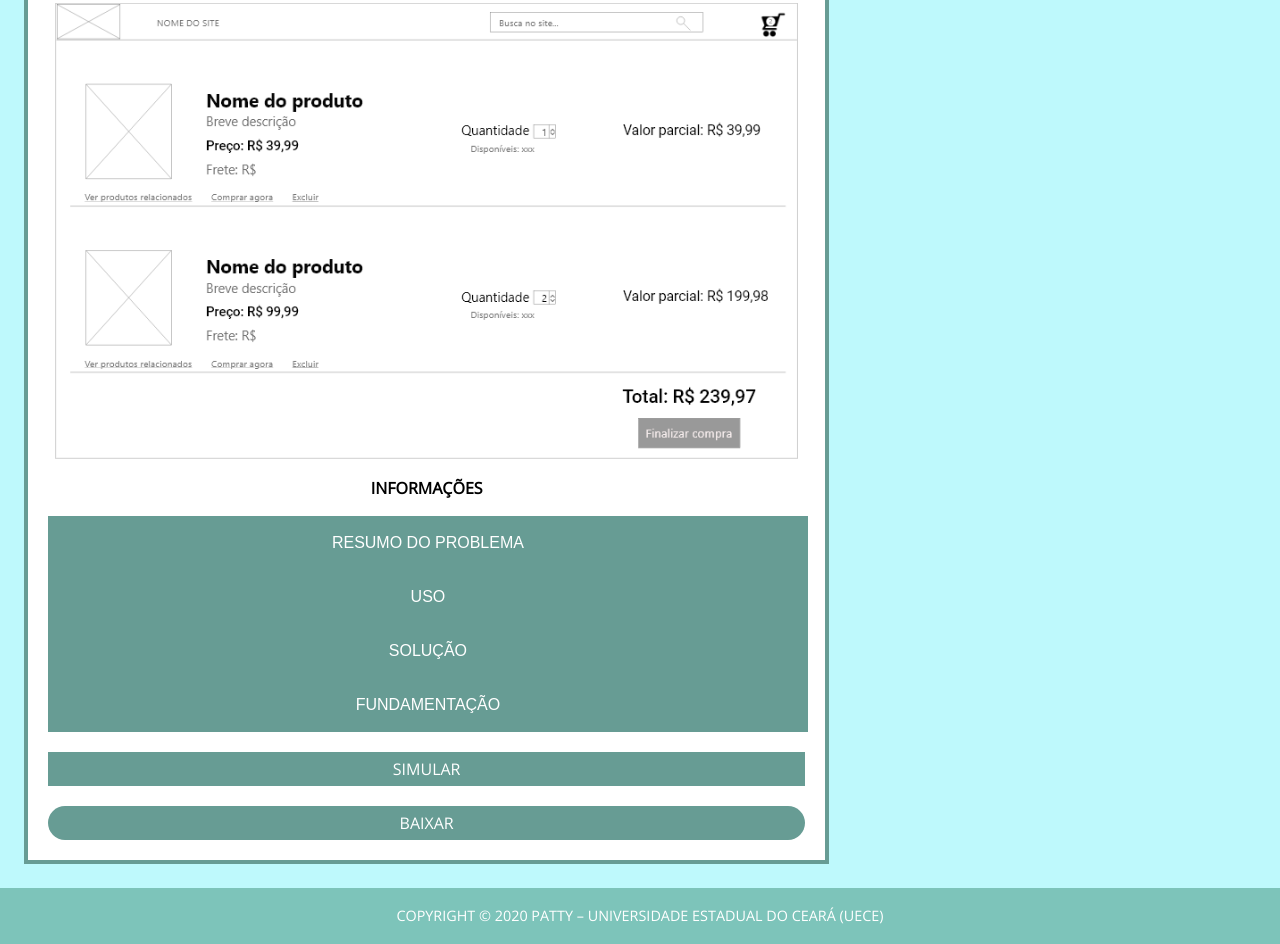
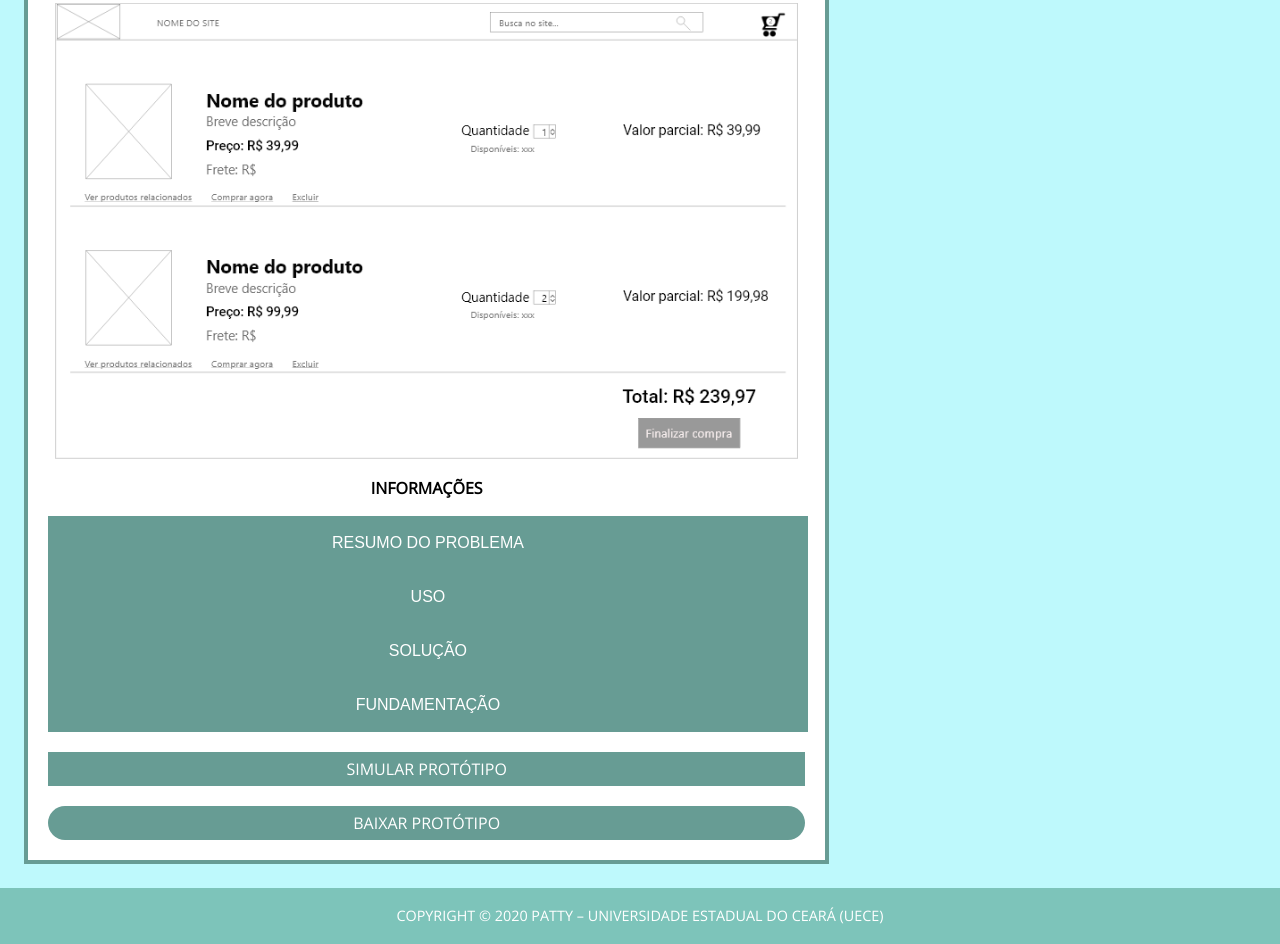
Before and after one commit to GitHuBreno/Patty, a plain HTML site: page padroes/carrinho_de_compras.html in a window 1280 px wide. Shown: the part 331-1275 px from the top of the page. Drawn offline with nearby package versions, Linux system fonts and the light colour scheme.

Commit message:
Update carrinho_de_compras.html

```diff
--- a/padroes/carrinho_de_compras.html
+++ b/padroes/carrinho_de_compras.html
@@ -100,8 +100,8 @@
             </p>
           </div>
           </p>
-          <span class="publication"><a href="https://xd.adobe.com/view/09662803-ab6e-45a0-660f-2316aa181027-7f57/" target="_blank" style="text-decoration:none">SIMULAR</a></span>
-          <a class="button" href="../xd/Carrinho de compras.xd" style="text-decoration:none">BAIXAR</a>
+          <span class="publication"><a href="https://xd.adobe.com/view/09662803-ab6e-45a0-660f-2316aa181027-7f57/" target="_blank" style="text-decoration:none">SIMULAR PROTÓTIPO</a></span>
+          <a class="button" href="../xd/Carrinho de compras.xd" style="text-decoration:none">BAIXAR PROTÓTIPO</a>
           <script>
             var coll = document.getElementsByClassName("collapsible");
             var i;
```
